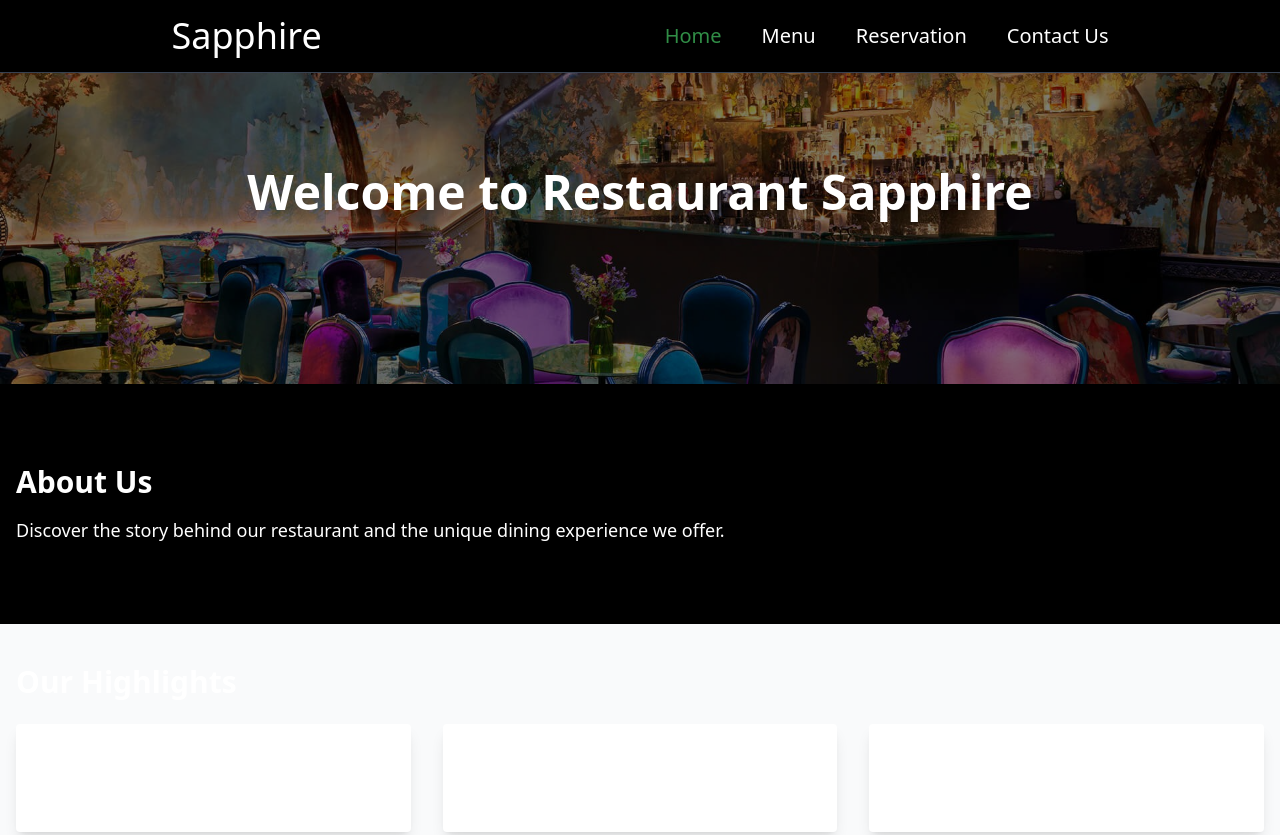
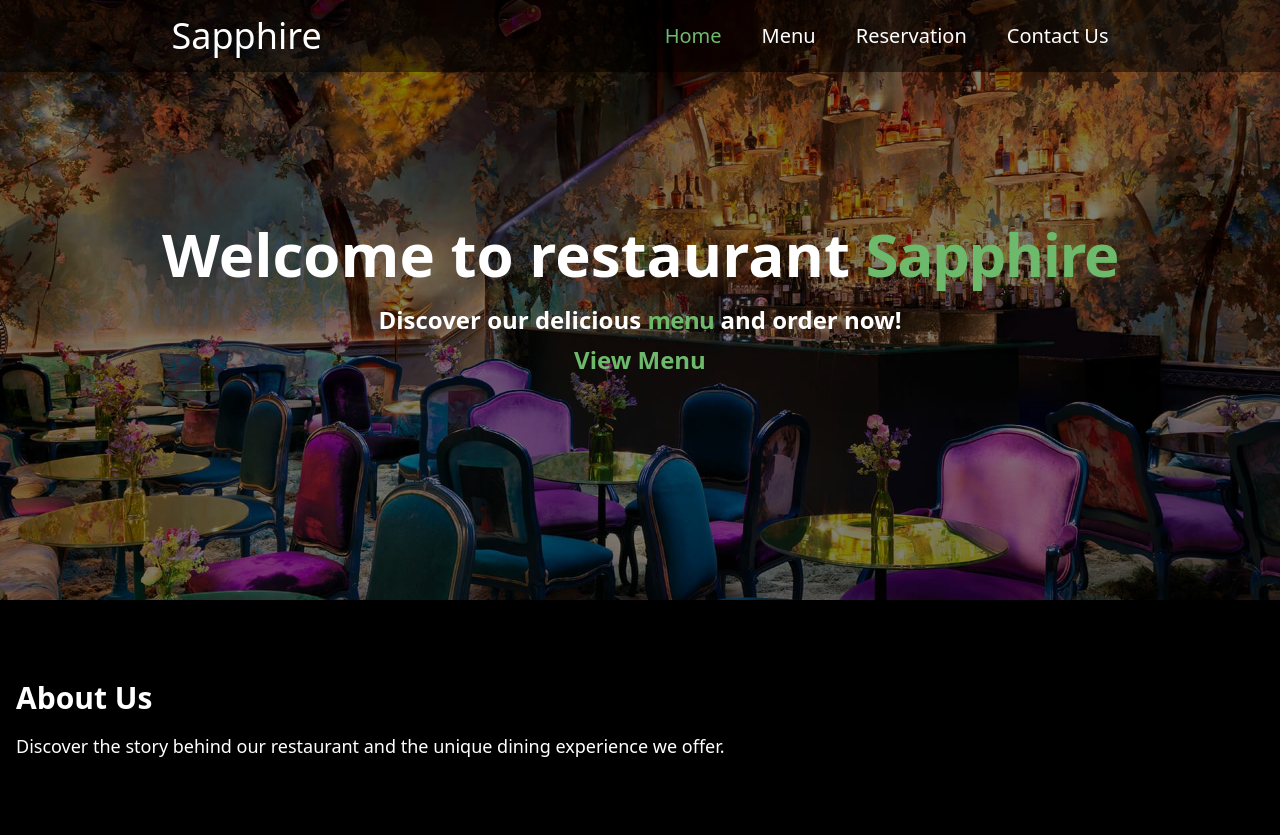
Before and after one commit to XtremeThaqi/2-Restaurant-App, a plain HTML site: page index.html in a window 1280 px wide. Shown: the top 835 px of the page. Drawn offline with nearby package versions, Linux system fonts and the light colour scheme.

Commit message:
fixed navbar and colors

```diff
--- a/index.html
+++ b/index.html
@@ -10,15 +10,15 @@
     <link rel="stylesheet" href="https://cdnjs.cloudflare.com/ajax/libs/font-awesome/6.0.0-beta3/css/all.min.css">
 </head>
 
-<body class="bg-black text-white">
+<body class="bg-[#000] text-[#fff]">
     <!-- Header -->
-    <nav class="fixed top-0 w-full h-18 flex justify-around items-center z-10 py-4 bg-black mx-auto border-b border-gray-700">
+    <nav class="fixed top-0 w-full h-18 flex justify-around items-center z-10 py-4 bg-black bg-opacity-50">
         <!-- Logo -->
-        <h2 class="cursor-default text-4xl max-md:text-3xl">Sapphire</h2>
+        <h2 class="cursor-default pointer-events-none select-none text-4xl max-md:text-3xl max-sm:text-2xl text-white">Sapphire</h2>
 
         <!-- Desktop Menu -->
         <ul class="flex items-center gap-10 max-sm:hidden">
-            <li class='hover:underline text-[20px] text-[#308d46]'>
+            <li class='hover:underline text-[20px] text-[#6EBA6C]'>
                 <a href="./index.html">Home</a>
             </li>
             <li class='hover:underline text-[20px]'>
@@ -34,19 +34,19 @@
 
         <!-- Hamburger Menu -->
         <div class='sm:hidden text-white cursor-pointer text-2xl' id='openMenu'>
-            <i class="fas fa-bars text-[#308d46]"></i>
+            <i class="fas fa-bars text-[#6EBA6C]"></i>
         </div>
 
         <!-- Mobile Menu -->
-        <div class="mobile-menu hidden absolute top-[69px] w-full bg-black p-5">
+        <div class="mobile-menu hidden absolute top-[64px] w-full p-5 bg-black bg-opacity-50">
             <ul class="flex flex-col gap-5 items-center">
-                <li class='hover:underline text-[18px] text-[#308d46]'>
+                <li class='hover:underline text-[18px] text-[#6EBA6C]'>
                     <a href="./index.html">Home</a>
                 </li>
                 <li class='hover:underline text-[18px]'>
                     <a href="./menu.html">Menu</a>
                 </li>
-                <li class='hover:underline text-[18px] w-full text-center'>
+                <li class='hover:underline text-[18px]'>
                     <a href="./reservation.html">Reservation</a>
                 </li>
                 <li class='hover:underline text-[18px]'>
@@ -57,10 +57,17 @@
     </nav>
 
     <!-- Hero Section -->
-    <section class="container mx-auto pt-[74px] px-4 h-96 relative bg-cover bg-center" style="background-image: url('./images/hero-image/image-hero.jpg');">
+    <section class="pt-[74px] px-4 md:h-[600px] h-[450px] relative bg-cover bg-center" style="background-image: url('./images/hero-image/image-hero.jpg');">
         <div class="absolute top-0 left-0 w-full h-full bg-black bg-opacity-50">
-            <div class="container mx-auto px-4 h-full flex justify-center items-center">
-                <h1 class="text-4xl md:text-5xl text-white font-bold">Welcome to Restaurant Sapphire</h1>
+            <div class="container mx-auto px-4 h-full flex flex-col justify-center items-center">
+                <h1 class="text-2xl md:text-4xl xl:text-6xl text-white font-bold">Welcome to restaurant <span class="font-extrabold text-[#6EBA6C] tracking-tight">Sapphire</span></h1>
+                <div class="flex flex-col gap-2 mt-5">
+                    <div class="container mx-auto px-4 h-full flex justify-center items-center">
+                        <p class="text-lg md:text-xl xl:text-2xl text-white font-semibold">Discover our delicious <span class="tracking-tight font-extrabold text-[#6EBA6C]">menu</span> and order now!</p>
+                    </div>
+                    <div class="container mx-auto px-4 h-full flex justify-center items-center">
+                        <a href="menu.html" class="text-lg md:text-xl xl:text-2xl text-[#6EBA6C] font-semibold">View Menu</a>
+                </div>
             </div>
 
         </div>
```
